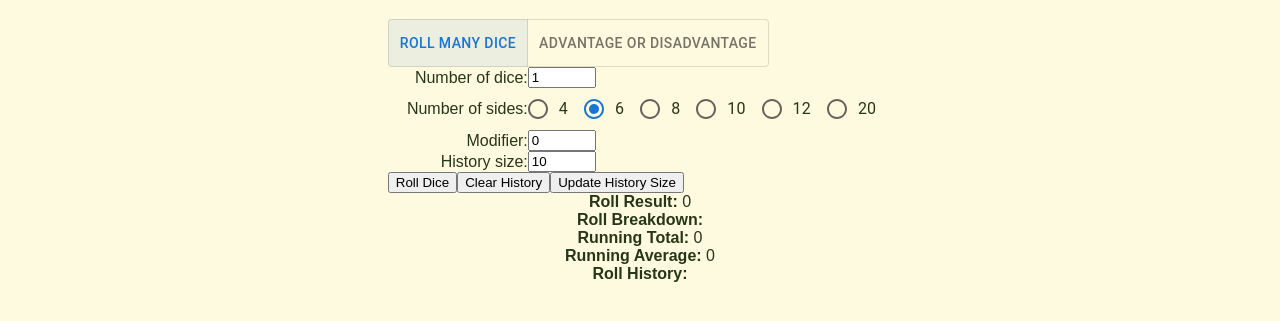
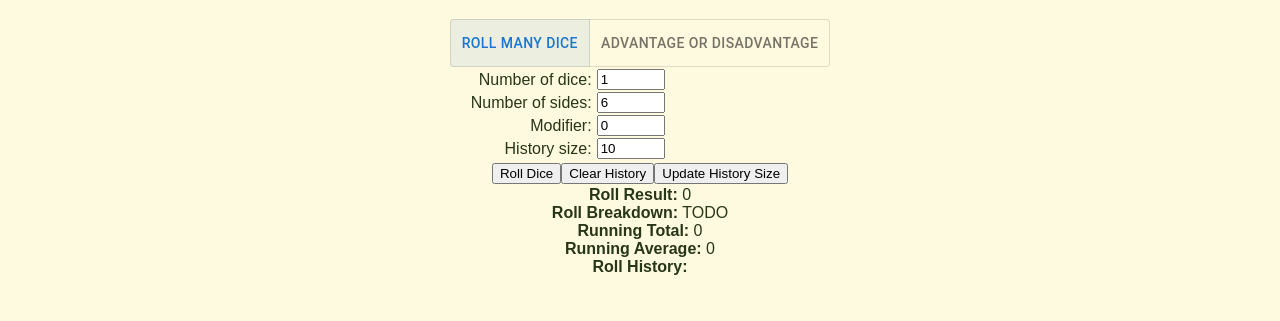
Before and after one commit to hylianhideaway/serin-s-corner, a Gatsby site: page /miniProjects/diceRoller in a window 1280 px wide. Shown: the part 107-428 px from the top of the page. Built offline with nearby package versions, Linux system fonts and the light colour scheme; Gatsby itself is replaced by a stand-in of ours.

Commit message:
more dice roller stuff

```diff
--- a/src/assets/style/diceRoller.css
+++ b/src/assets/style/diceRoller.css
@@ -19,12 +19,14 @@
     flex-direction: row;
     flex-wrap: wrap ;
     align-items: center;
+    margin: 2px;
 }
 
 .diceRollerInputLabelDiv
 {
     width: 140px;
     text-align: right;
+    margin-right: 5px;
 }
 
 .diceRollerInputField
@@ -32,3 +34,13 @@
     min-width: 40px;
     width : 60px;
 }
+
+.diceRollerActionButtonContainer
+{
+    display: flex;
+    flex-direction: row;
+    flex-wrap: wrap ;
+    justify-content:flex-start;
+    align-items: center;
+    margin: 2px;
+}
--- a/src/pages/miniProjects/diceRoller.tsx
+++ b/src/pages/miniProjects/diceRoller.tsx
@@ -166,28 +166,16 @@ const DiceRoller: React.FC<PageProps> = () => {
                 </div>
 
                 <div className="diceRollerInputDivContainer">
-                    <div className="diceRollerInputLabelDiv"><label htmlFor="NumberOfSidesInputField1">Number of sides:</label></div>
-                    {/*}
+                    <div className="diceRollerInputLabelDiv"><label htmlFor="NumberOfSidesInputField01">Number of sides:</label></div>
                     <input
+                        id = "NumberOfSidesInputField01"
+                        className="diceRollerInputField"
                         type="number"
+                        min="1"
+                        step="1"
                         value={sides}
                         onChange={(e) => setSides(Number(e.target.value))}
                     />
-                    */}
-                    {/* This can absolutely be simplified with an allowed array of numbers and an iterator */}
-                    <RadioGroup
-                        id = "NumberOfSidesInputField1"
-                        row
-                        defaultValue={20}
-                        onChange={(e) => setSides(Number(e.target.value))}
-                    >
-                        <FormControlLabel value={4} label={4} checked={sides===4} control={<Radio />} />
-                        <FormControlLabel value={6} label={6} checked={sides===6} control={<Radio />} />
-                        <FormControlLabel value={8} label={8} checked={sides===8} control={<Radio />} />
-                        <FormControlLabel value={10} label={10} checked={sides===10} control={<Radio />} />
-                        <FormControlLabel value={12} label={12} checked={sides===12 }control={<Radio />} />
-                        <FormControlLabel value={20} label={20} checked={sides===20} control={<Radio />} />
-                    </RadioGroup>
                 </div>
 
                 <div className="diceRollerInputDivContainer">
@@ -215,21 +203,20 @@ const DiceRoller: React.FC<PageProps> = () => {
                         onChange={(e) => setHistorySize(Number(e.target.value))}
                     />
                 </div>
-
-                <div>
-                    <button onClick={handleRoll}>Roll Dice</button>
-                    <button onClick={handleClearHistory}>Clear History</button>
-                    <button onClick={handleApplyNewHistorySize}>Update History Size</button>
-                </div>
-
             </div>
 
+            {/*This component should allow you to trigger actions */}
+            <div id="DiceRollerButtonContainer01" className="diceRollerActionButtonContainer">
+                <button onClick={handleRoll}>Roll Dice</button>
+                <button onClick={handleClearHistory}>Clear History</button>
+                <button onClick={handleApplyNewHistorySize}>Update History Size</button>
+            </div>
 
             <div>
                 <strong>Roll Result:</strong> {rollResult}
             </div>
             <div>
-                <strong>Roll Breakdown:</strong> {diceArray.toString()}
+                <strong>Roll Breakdown:</strong> TODO{diceArray.toString()}
             </div>
             <div>
                 <strong>Running Total:</strong> {runningTotal}
```
